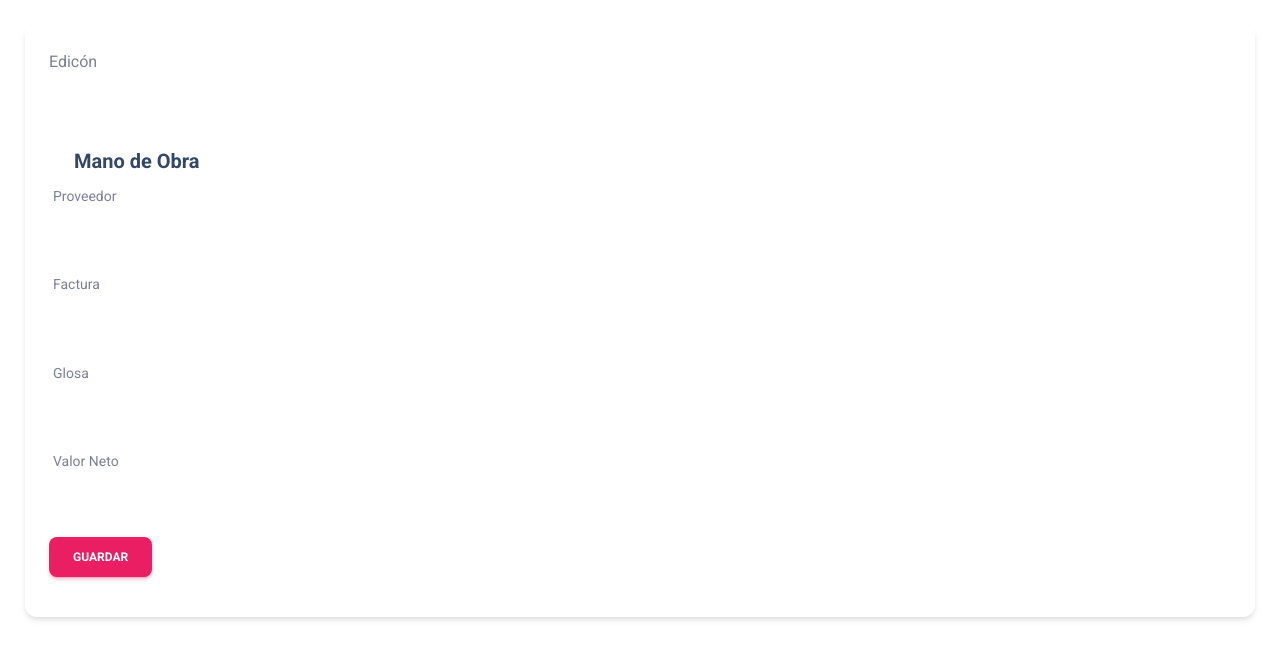
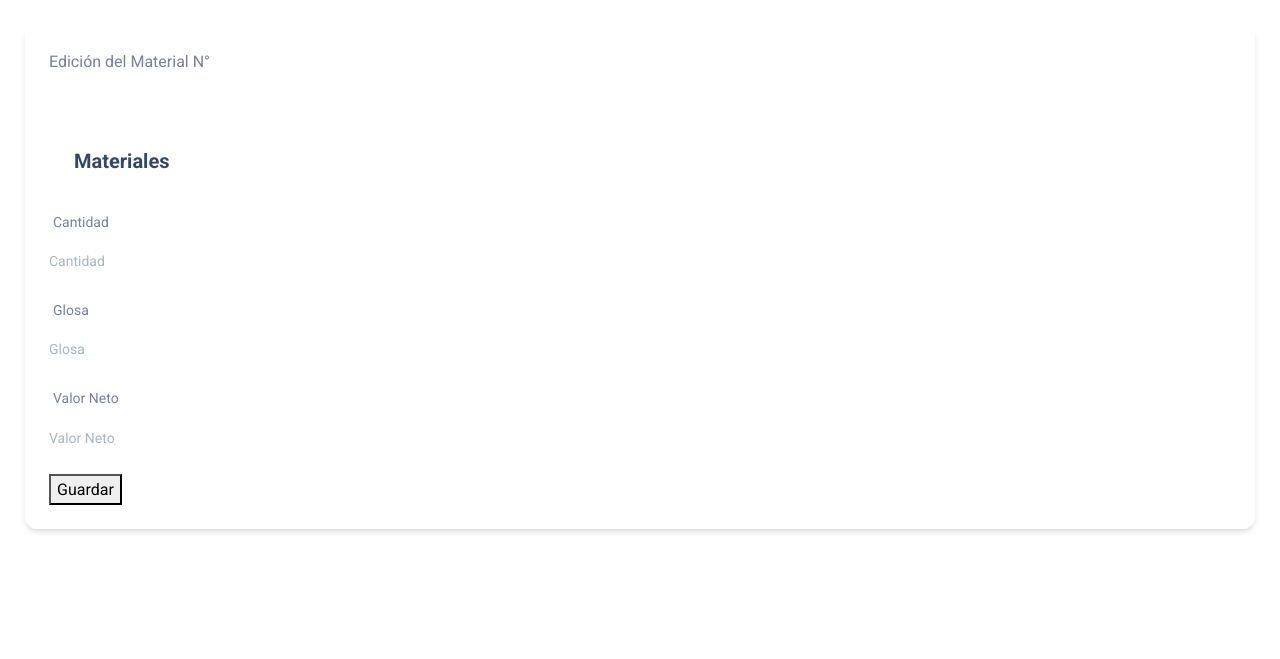
Before and after one commit to kamikaizer/lyr-facilityservices, a Python web app: template templates/edita_materiales.html in a window 1280 px wide. Shown: the top 659 px of the page. Run offline with Jinja, Linux system fonts and the light colour scheme; the template is opened without the code that fills it, so the values that code supplies are empty; some libraries are stand-ins or nearby versions.

Commit message:
editar de mano de obra y materiales

```diff
--- a/static/js/otro.js
+++ b/static/js/otro.js
@@ -56,7 +56,49 @@ $(document).ready(function () {
 
   });
 
+  $('#update_materiales').on("submit", function (event) {
 
+    event.preventDefault();
+    $.ajax({
+      url: "/update_materiales",
+      method: "POST",
+      data: $('#update_materiales').serialize(),
+      beforeSend: function () {
+        $('#update_materiales').val("Inserting");
+      },
+      success: function (data) {
+        if (data == 'success') {
+          alert("Material actualizado");
+          window.close()
+          $("#materiales").load(window.location.href + " #materiales");
+
+        }
+      }
+    });
+
+  });
+
+  $('#update_mano_obra').on("submit", function (event) {
+
+    event.preventDefault();
+    $.ajax({
+      url: "/update_mano_obra",
+      method: "POST",
+      data: $('#update_mano_obra').serialize(),
+      beforeSend: function () {
+        $('#update_mano_obra').val("Inserting");
+      },
+      success: function (data) {
+        if (data == 'success') {
+          alert("Mano de Obra actualizada");
+          window.close()
+          $("#div_mano_obra").load(window.location.href + " #div_mano_obra");
+
+        }
+      }
+    });
+
+  });
 
 
 })
--- a/templates/edicion.html
+++ b/templates/edicion.html
@@ -147,7 +147,7 @@
                       </div>
                     </td>
 
-                    <td><button class="btn btn-info w-100" data-toggle="modal" ata-target="#changeRequestModal" data-bs-toggle="modal" data-bs-target="#modalmateriasl">Editar</button></td>
+                    <td><button class="btn btn-info w-100"><a href="javascript:ediciones('edita_materiales?id={{material.id}}')">Editar</a></button></td>
                     <td><button onClick="delete_material({{material.id}})"  class="btn btn-danger w-100 " > <span class="iconify" style="color: black; " data-width=" 26" data-height="26"></span>&nbsp; Eliminar</button></td>
 
 
@@ -263,7 +263,7 @@
                         </div>
                       </div>
                     </td>
-                    <td><button class="btn btn-info w-100" data-toggle="modal" ata-target="#changeRequestModal" data-bs-toggle="modal" data-bs-target="#modalmano">Editar</button></td>
+                    <td><button class="btn btn-info w-100"><a href="javascript:ediciones('edita_mano_obra?id={{mano_obra.id}}')">Editar</a></button></td>
                     <td><button onClick="delete_mano_obra({{mano_obra.id}})"  class="btn btn-danger w-100 " > <span class="iconify" style="color: black; " data-width=" 26" data-height="26"></span>&nbsp; Eliminar</button></td>
                   </tr>
 
@@ -327,5 +327,6 @@
 
 
 <script src="{{ url_for('static', filename='js/otro.js')}}"></script>
+<script> function ediciones (URL){window.open(URL,"ventana1","width=auto,height=550,scrollbars=auto")}</script>
 
 {% endblock %}
--- a/templates/edita_materiales.html
+++ b/templates/edita_materiales.html
@@ -46,30 +46,36 @@
 
   <div class="card">
     <div class="card-header">
-      Edicón
+      Edición del Material N°{{materiales.id}}
     </div>
     <div class="card-body">
-      <h5 class="card-title">Mano de Obra</h5>
+      <h5 class="card-title">Materiales</h5>
+      <br>
+      <form id="update_materiales" name="update_materiales" method="POST">
         <div class="mb-3">
-        <label for="formGroupExampleInput" class="form-label">Proveedor</label>
-        <input type="text" class="form-control" id="formGroupExampleInput" >
-      </div>
-      <div class="mb-3">
-        <label for="formGroupExampleInput2" class="form-label">Factura</label>
-        <input type="text" class="form-control" id="formGroupExampleInput2">
+          <label for="formGroupExampleInput" class="form-label">Cantidad</label>
+          <input type="text" id="cantidad" name="cantidad" class="form-control" placeholder="Cantidad"
+                    aria-label="Cantidad" value="{{materiales.cantidad}}">
         </div>
         <div class="mb-3">
           <label for="formGroupExampleInput2" class="form-label">Glosa</label>
-        <input type="text" class="form-control" id="formGroupExampleInput2">
+          <input type="text" id="glosa" name="glosa" class="form-control" placeholder="Glosa" aria-label="Glosa"
+                    value="{{materiales.glosa}}">
         </div>
         <div class="mb-3">
           <label for="formGroupExampleInput2" class="form-label">Valor Neto</label>
-        <input type="text" class="form-control" id="formGroupExampleInput2">
+          <input type="number" id="valor" name="valor" class="form-control" min="0" placeholder="Valor Neto"
+                    aria-label="Valor Neto" value="{{materiales.valor_neto}}">
         </div>
-      <a href="#" class="btn btn-primary">Guardar</a>
+        <input type="hidden" name="id_material" id="id_material" value="{{materiales.id}}">
+        <button type="submit">Guardar</button>
+      </form>
+
+
     </div>
   </div>
 
 
 </body>
 </html>
+<script src="{{ url_for('static', filename='js/otro.js')}}"></script>
```
Also changed, not shown: main.py (+61 -0 lines), templates/edita_mano_de_obra.html (+16 -7 lines). Lines whose indentation alone changed are shown as unchanged.
